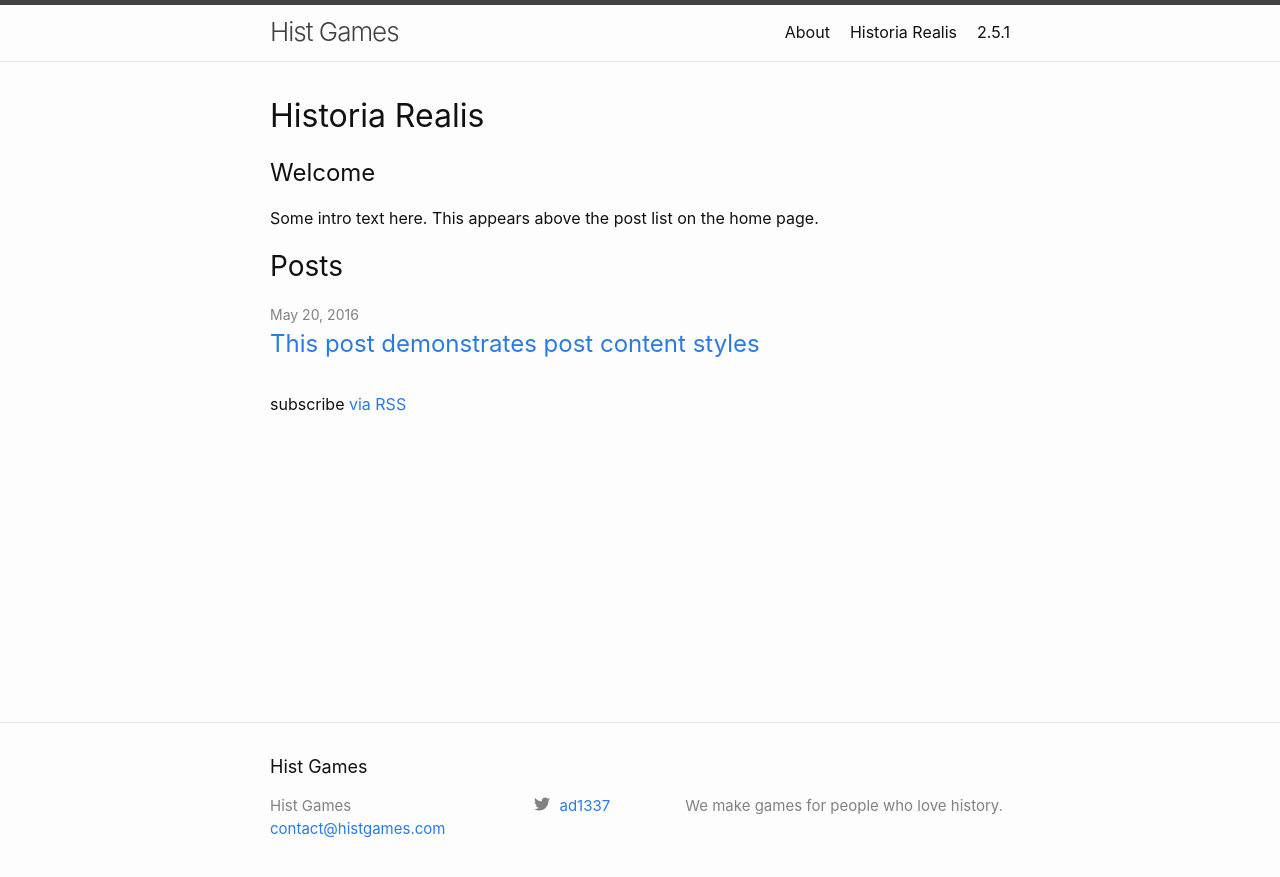
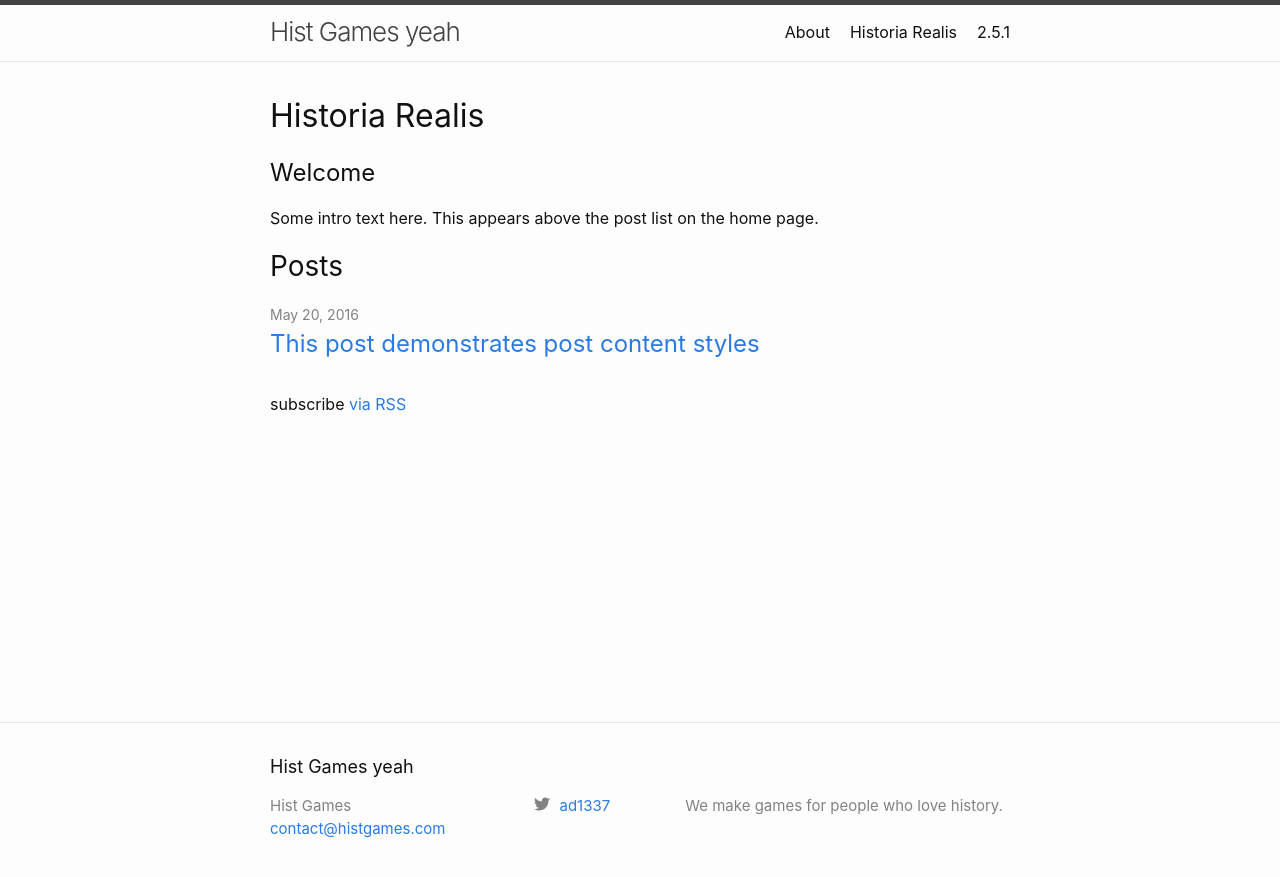
Before and after one commit to AD1337/hist-site, a Jekyll site: the page built from index.md, in a window 1280 px wide. Shown: the top 877 px of the page. Built offline with Jekyll 4.4.1, drawn with Linux system fonts in a browser that asks for light colours.

Commit message:
update tyest

```diff
--- a/_config.yml
+++ b/_config.yml
@@ -1,4 +1,4 @@
-title: Hist Games
+title: Hist Games yeah
 author: Hist Games
 url: "https://histgames.com"
 baseurl: ""
```
